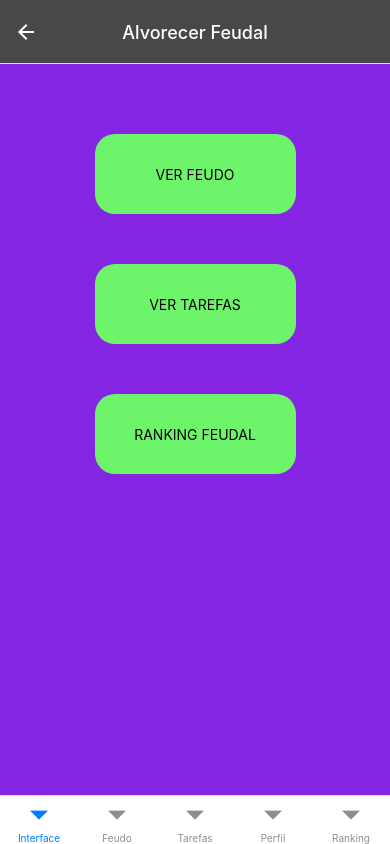
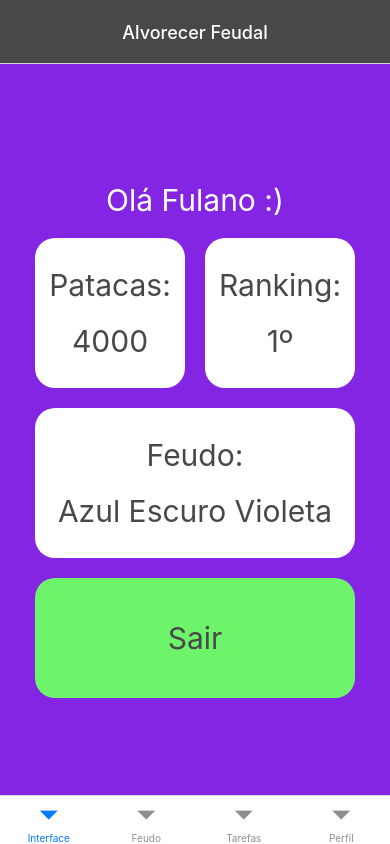
Before and after one commit to Mateusas3s/DS-Feudo-Violeta, a React Native app in the folder alvorecer_feudal/: screen /Menu in a window 390 px wide. Built offline with nearby package versions, Linux system fonts and the light colour scheme; no server answers.

Commit message:
Telas Feudo e Interface prontas, Perfil precisa de ajustes

```diff
--- a/alvorecer_feudal/App.js
+++ b/alvorecer_feudal/App.js
@@ -29,10 +29,10 @@ export default function App(){
       >
 
         <Stack.Screen name = 'Login' component={Login} options={{headerShown: false}}/>
-
-        <Stack.Screen name = 'Menu' component={UserMenu} options={{}}/>
-
-        <Stack.Screen name = 'MenuAdmin' component={AdminMenu}/>
+        <Stack.Screen name = 'Menu' component={UserMenu} options={{headerLeft: ()=> null}}/>
+                                                                  {/*Remover o botão de voltar do cabeçalho*/}
+                                                                  {/*Não esta pronto pq ainda não há um botão pra deslogar*/}
+        <Stack.Screen name = 'MenuAdmin' component={AdminMenu} options={{/*headerLeft: ()=> null*/}}/>
 
       </Stack.Navigator>
     </NavigationContainer>
--- a/alvorecer_feudal/src/Screen/Login/index.js
+++ b/alvorecer_feudal/src/Screen/Login/index.js
@@ -1,8 +1,14 @@
 import React, {useState} from "react";
-import {View, Image, Text, StyleSheet, TouchableOpacity, TextInput,
-KeyboardAvoidingView, Platform} from 'react-native';
+import {View,
+        Image,
+        Text,
+        StyleSheet,
+        TouchableOpacity,
+        TextInput,
+        KeyboardAvoidingView,
+        Platform} from 'react-native';
+
 import {MaterialCommunityIcons} from '@expo/vector-icons';
-import app from "../../../config/firebase";
 import { getAuth, signInWithEmailAndPassword } from "firebase/auth";
 
 export default function Login({navigation}){
@@ -121,6 +127,7 @@ const styles = StyleSheet.create({
       justifyContent: 'space-evenly',
       alignItems: 'center',
       borderRadius: 20,
+      elevation: 15,
     },
 
     textContainer: {
@@ -130,6 +137,8 @@ const styles = StyleSheet.create({
       backgroundColor: '#fff',
       marginTop: 0,
       borderRadius: 20,
+      elevation: 30,
+      color: '#484848'
 
     },
 
@@ -141,6 +150,7 @@ const styles = StyleSheet.create({
       justifyContent: 'center',
       marginTop: 0,
       borderRadius: 20,
+      elevation: 30,
     },
 
     tittle: {
@@ -151,6 +161,7 @@ const styles = StyleSheet.create({
 
     text: {
       fontSize: 30,
+      color: '#484848',
     },
 
     image: {
--- a/alvorecer_feudal/src/Screen/Navigators/UserMenu/index.js
+++ b/alvorecer_feudal/src/Screen/Navigators/UserMenu/index.js
@@ -4,7 +4,6 @@ import Interface from '../../User/Interface/index'
 import userFeudo from '../../User/Feudo/index';
 import userTarefas from '../../User/Tarefas/index';
 import userPerfil from '../../User/Perfil/index';
-import userRanking from '../../User/Ranking/index';
 
 import { createBottomTabNavigator } from "@react-navigation/bottom-tabs";
 
@@ -18,7 +17,6 @@ export default function UserMenu(){
             <Tab.Screen name = "Feudo" component={userFeudo} options={{headerShown: false}}/>
             <Tab.Screen name = "Tarefas" component={userTarefas} options={{headerShown: false}}/>
             <Tab.Screen name = "Perfil" component={userPerfil} options={{headerShown: false}}/>
-            <Tab.Screen name = "Ranking" component={userRanking} options={{headerShown: false}}/>
         </Tab.Navigator>
     );
 }
--- a/alvorecer_feudal/src/Screen/User/Feudo/index.js
+++ b/alvorecer_feudal/src/Screen/User/Feudo/index.js
@@ -1,15 +1,48 @@
-import React from "react";
+import React, {useState} from "react";
 import {View, Text, StyleSheet, TouchableOpacity} from 'react-native';
-import app from "../../../config/firebase";
 import {getDoc, where, getFirestore} from 'firebase/firestore';
 
 export default function Feudo(){
 
     const bd = getFirestore();
 
+    const [feudo, setFeudo] = useState('Azul Escuro Violeta')
+    const [duque, setDuque] = useState('Ciclano')
+    const [projeto, setProjeto] = useState('App')
+    const [tarefas, setTarefas] = useState(50)
+    const [tarefasConcluidas, setTarefasConcluidas] = useState(27)
+
     return(
     <View style = {styles.container}>
-        <Text style = {styles.tittle}>User Feudo</Text>
+
+        <View style = {styles.textContainer}>
+            <Text style = {styles.text}>Feudo</Text>
+            <Text style = {styles.text}>{feudo}</Text>
+        </View>
+
+        <View style = {styles.textContainer}>
+            <Text style = {styles.text}>Duque</Text>
+            <Text style = {styles.text}>{duque}</Text>
+        </View>
+
+        <View style = {styles.textContainer}>
+            <Text style = {styles.text}>Projeto</Text>
+            <Text style = {styles.text}>{projeto}</Text>
+        </View>
+
+        <View style = {styles.containerAlfa}>
+
+            <View style = {styles.numContainer}>
+                <Text style = {styles.text}>Tarefas</Text>
+                <Text style = {styles.text}>{tarefas}</Text>
+            </View>
+
+            <View style = {styles.numContainer}>
+                <Text style = {styles.text}>Concluidas</Text>
+                <Text style = {styles.text}>{tarefasConcluidas}</Text>
+            </View>
+
+        </View>
     </View>
     );
 }
@@ -24,9 +57,43 @@ const styles = StyleSheet.create({
 
     },
 
-    tittle: {
-        fontSize: 40,
-        color: '#fff',
-        marginBottom: 0,
+    containerAlfa: {
+        flexDirection: 'row',
+        backgroundColor: '#8425E3',
+        alignItems: 'center',
+        justifyContent: 'center',
+
+    },
+
+    numContainer: {
+        height: 120,
+        width: 155,
+        borderRadius: 20,
+        marginTop: 20,
+        margin: 10,
+        backgroundColor: '#fff',
+        alignItems: 'center',
+        justifyContent: 'center',
+        elevation: 15,
+
+    },
+
+    textContainer: {
+        height: 120,
+        width: 320,
+        borderRadius: 20,
+        marginTop: 20,
+        backgroundColor: '#fff',
+        alignItems: 'center',
+        justifyContent: 'center',
+        elevation: 15,
+
+    },
+
+    text: {
+        fontSize: 30,
+        color: '#484848',
+        margin: 10,
+
     },
 })
--- a/alvorecer_feudal/src/Screen/User/Interface/index.js
+++ b/alvorecer_feudal/src/Screen/User/Interface/index.js
@@ -1,27 +1,41 @@
-import React from "react";
+import React, {useState}from "react";
 import {View, Text, StyleSheet, TouchableOpacity} from 'react-native';
 
-export default function Interface(){
+export default function Interface({navigation}){
+
+    const [contador, setContador] = useState(4000)
+    const [rank, setRank] = useState(1)
+    const [feudo, setFeudo] = useState('Azul Escuro Violeta')
+    const [nome, setNome] = useState('Fulano')
 
     return(
         <View style={styles.container}>
 
-            <TouchableOpacity>
-                <View style={styles.button1}>
-                    <Text>VER FEUDO</Text>
+            <Text style={styles.greeting}>Olá {nome} :)</Text>
+
+            <View style={styles.containeralfa}>
+
+                <View style={styles.containernumerico}>
+                    <Text style={styles.text}>Patacas:</Text>
+                    <Text style={styles.text}>{contador}</Text>
                 </View>
-            </TouchableOpacity>
 
-            <TouchableOpacity>
-                <View style={styles.button2and3}>
-                    <Text>VER TAREFAS</Text>
+                <View style={styles.containernumerico}>
+                    <Text style={styles.text}>Ranking:</Text>
+                    <Text style={styles.text}>{rank}º</Text>
                 </View>
-            </TouchableOpacity>
 
-            <TouchableOpacity>
-                <View style={styles.button2and3}>
-                    <Text>RANKING FEUDAL</Text>
-                </View>
+            </View>
+
+            <View style={styles.textcontainer}>
+                <Text style={styles.text}>Feudo:</Text>
+                <Text style={styles.text}>{feudo}</Text>
+            </View>
+
+            <TouchableOpacity style={styles.button}
+                onPress = {() => navigation.navigate('Login')}
+            >
+                <Text style={styles.text}>Sair</Text>
             </TouchableOpacity>
 
         </View>
@@ -36,30 +50,67 @@ const styles = StyleSheet.create({
         flex: 1,
         backgroundColor: '#8425E3',
         alignItems: 'center',
+        justifyContent: 'center',
 
-      },
+    },
 
-      button1: {
-        height: 80,
-        width: 201,
-        backgroundColor: '#6EF46B',
+    containeralfa: {
+        flexDirection: 'row',
+        backgroundColor: '#8425E3',
         alignItems: 'center',
         justifyContent: 'center',
-        marginTop: 70,
+
+    },
+
+    textcontainer: {
+        height: 150,
+        width: 320,
         borderRadius: 20,
-      },
-
-      button2and3: {
-        height: 80,
-        width: 201,
-        backgroundColor: '#6EF46B',
+        marginTop: 20,
+        backgroundColor: '#fff',
         alignItems: 'center',
         justifyContent: 'center',
-        marginTop: 50,
+        elevation: 15,
+
+    },
+
+    containernumerico: {
+        height: 150,
+        width: 150,
         borderRadius: 20,
-      },
+        marginHorizontal: 10,
+        backgroundColor: '#fff',
+        alignItems: 'center',
+        justifyContent: 'center',
+        elevation: 15,
 
+    },
 
+    button: {
+        height: 120,
+        width: 320,
+        borderRadius: 20,
+        marginTop: 20,
+        alignItems: 'center',
+        justifyContent: 'center',
+        backgroundColor: '#6EF46B',
+        elevation: 15
+
+    },
+
+    text: {
+        margin: 10,
+        fontSize: 30,
+        color: '#484848',
+
+    },
+
+    greeting: {
+        margin: 20,
+        fontSize: 30,
+        color: '#fff'
+
+    },
 
 
 })
--- a/alvorecer_feudal/src/Screen/User/Perfil/index.js
+++ b/alvorecer_feudal/src/Screen/User/Perfil/index.js
@@ -1,11 +1,57 @@
-import React from "react";
-import {View, Image, Text, StyleSheet, TouchableOpacity} from 'react-native';
+import React, { useState } from "react";
+import {View, Image, Text, StyleSheet, TouchableOpacity, TextInput, ScrollView} from 'react-native';
+import { SafeAreaView } from "react-native-safe-area-context";
 
 export default function Perfil(){
+
+    const [nome, setNome] = useState('Fulano')
+    const [matricula, setMatricula] = useState('123456789')
+    const [email, setEmail] = useState('123456789@aluno.unb.br')
+    const [senha, setSenha] = useState('102030')
+    const [about, setAbout] = useState('Eu sei usar React Native e estou aprendendo Firebase :D')
+
     return(
-    <View style = {styles.container}>
-        <Text style = {styles.tittle}>User Perfil</Text>
-    </View>
+    <SafeAreaView style = {styles.container}>
+        <ScrollView contentContainerStyle = {styles.scrollContainer}>
+
+            <TextInput
+                style = {styles.textContainer}
+                placeholder = {nome}
+
+            ></TextInput>
+
+            <TextInput
+                style = {styles.textContainer}
+                placeholder = {matricula}
+
+            ></TextInput>
+
+            <TextInput
+                style = {styles.textContainer}
+                placeholder = {email}
+
+            ></TextInput>
+
+            <TextInput
+                style = {styles.textContainer}
+                placeholder = {senha}
+
+            ></TextInput>
+
+            <TextInput
+                style = {styles.longTextContainer}
+                placeholder = {about}
+
+            ></TextInput>
+
+            <TouchableOpacity
+                style = {styles.button}
+            >
+                <Text style = {styles.text}>Confirmar</Text>
+            </TouchableOpacity>
+
+        </ScrollView>
+    </SafeAreaView>
     );
 }
 
@@ -14,14 +60,58 @@ const styles = StyleSheet.create({
     container: {
         flex: 1,
         backgroundColor: '#8425E3',
+        justifyContent: 'center',
+        alignItems: 'center'
+
+    },
+
+    scrollContainer: {
+        width: 400,
+        backgroundColor: '#8425E3',
         alignItems: 'center',
         justifyContent: 'center',
 
     },
 
-    tittle: {
-        fontSize: 40,
-        color: '#fff',
-        marginBottom: 0,
+    textContainer: {
+        height: 60,
+        width: 320,
+        borderRadius: 20,
+        marginTop: 20,
+        backgroundColor: '#fff',
+        alignItems: 'center',
+        justifyContent: 'center',
+        elevation: 15,
+        textAlign: 'center',
+        alignItems: 'center',
+
+    },
+
+    longTextContainer: {
+        height: 100,
+        width: 320,
+        borderRadius: 20,
+        marginTop: 30,
+        backgroundColor: '#fff',
+        alignItems: 'center',
+        justifyContent: 'center',
+        textAlign: 'center',
+        elevation: 15,
+
+    },
+
+    text: {
+        fontSize: 30,
+        color: '#484848',
+    },
+
+    button: {
+        height: 120,
+        width: 320,
+        borderRadius: 20,
+        marginTop: 20,
+        alignItems: 'center',
+        justifyContent: 'center',
+        backgroundColor: '#6EF46B',
     },
 })
--- a/alvorecer_feudal/src/Screen/User/Ranking/index.js
+++ /dev/null
@@ -1,27 +0,0 @@
-import React from "react";
-import {View, Image, Text, StyleSheet, TouchableOpacity} from 'react-native';
-
-export default function Ranking(){
-    return(
-        <View style = {styles.container}>
-            <Text style = {styles.tittle}>User Ranking</Text>
-        </View>
-    );
-}
-
-const styles = StyleSheet.create({
-
-    container: {
-        flex: 1,
-        backgroundColor: '#8425E3',
-        alignItems: 'center',
-        justifyContent: 'center',
-
-    },
-
-    tittle: {
-        fontSize: 40,
-        color: '#fff',
-        marginBottom: 0,
-    },
-})
```
